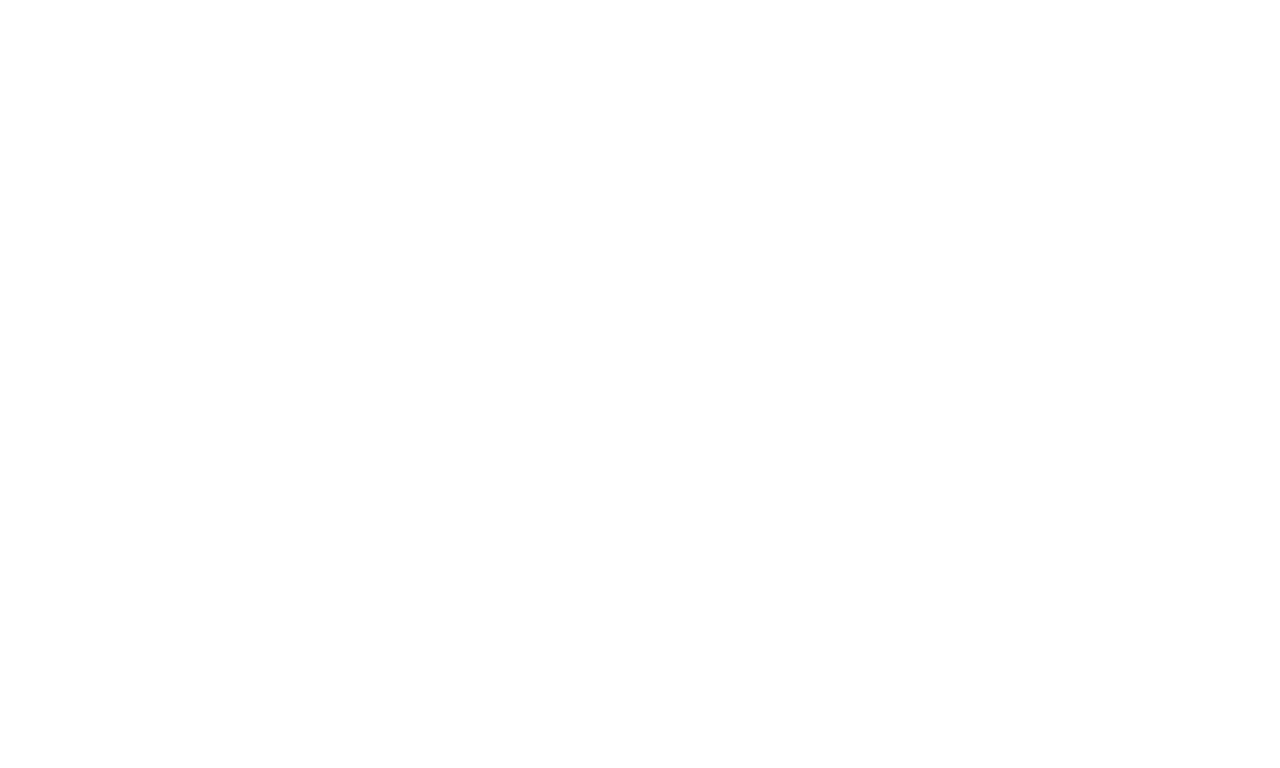
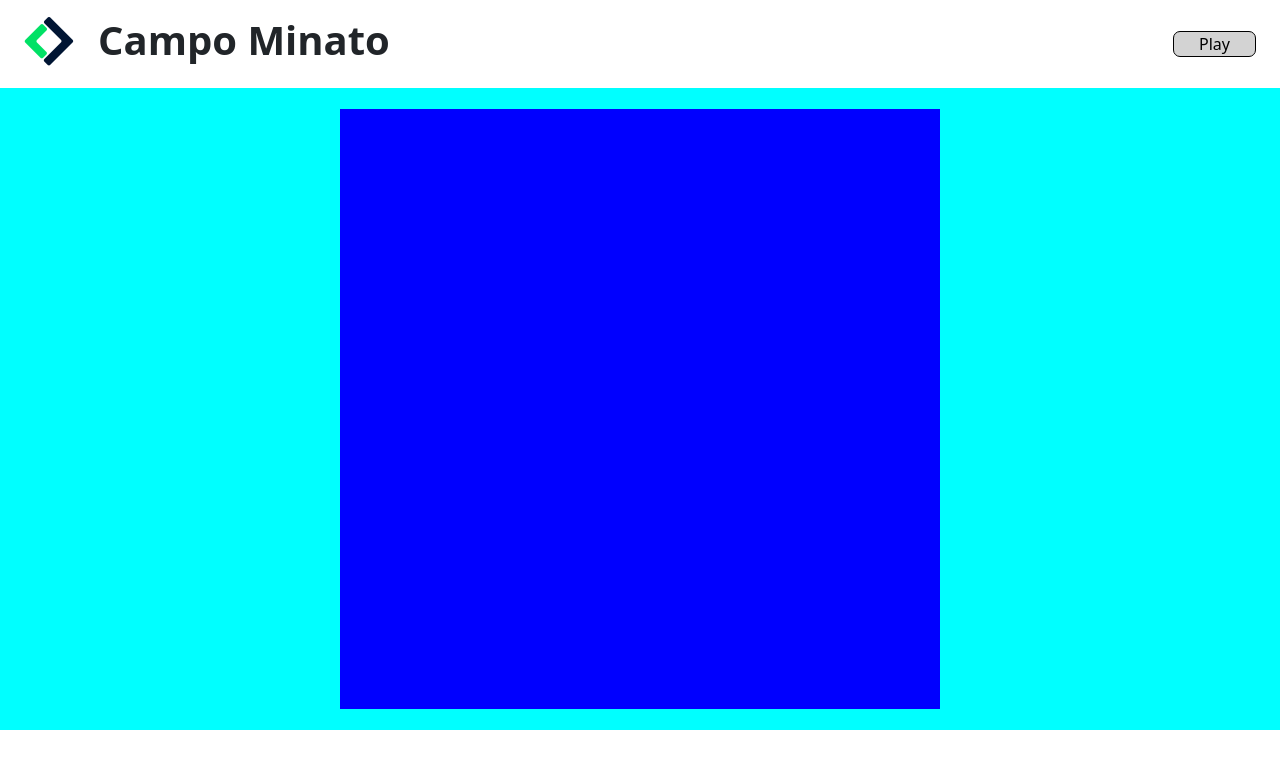
Before and after one commit to RosaD97/js-campominato-grid, a plain HTML site: page index.html in a window 1280 px wide. Drawn offline with nearby package versions, Linux system fonts and the light colour scheme.

Commit message:
da fixare

```diff
--- a/css/style.css
+++ b/css/style.css
@@ -4,3 +4,53 @@
     margin: 0;
     box-sizing: border-box;
 }
+
+/* Common */
+body{
+    background-color: aqua;
+    height: 100vh;
+    display: flex;
+    flex-direction: column;
+}
+
+
+
+/* Inizio Header */
+.intestazione{
+    background-color: #fff;
+}
+.logo{
+    height: 50px;
+}
+.ms_btn{
+    background-color: lightgray;
+    border: 1px solid black;
+    padding: 0 25px;
+    border-radius: 7px;
+}
+/* Fine Header */
+
+/* Inizio Main */
+main{
+    height: ;
+    flex-grow: 1;
+}
+.ms_container{
+    height: 37.5rem;
+    width: 37.5rem;
+    background-color: blue;
+}
+.cella{
+    border: 1px solid black;
+    width: calc(100% / 10);
+    height: calc(100% / 10);
+    background-color: burlywood;
+}
+/* Fine Main */
+
+/* Inizio Footer */
+footer{
+    height: 70px;
+    background-color: #fff;
+}
+/* Fine Footer */
--- a/index.html
+++ b/index.html
@@ -6,17 +6,32 @@
     <meta name="viewport" content="width=device-width, initial-scale=1.0">
     <title>Griglia Campo Minato</title>
 
+    <!-- bootstrap -->
+    <link href="https://cdn.jsdelivr.net/npm/bootstrap@5.3.0-alpha1/dist/css/bootstrap.min.css" rel="stylesheet" integrity="sha384-GLhlTQ8iRABdZLl6O3oVMWSktQOp6b7In1Zl3/Jr59b6EGGoI1aFkw7cmDA6j6gD" crossorigin="anonymous">
+
+
     <!-- Css -->
     <link rel="stylesheet" href="css/style.css">
 </head>
 <body>
 
     <!-- Header -->
-    <header></header>
+    <header class="intestazione pt-3 pb-3 ps-4 d-flex align-items-center">
+        <div class="d-flex">
+            <img class="logo" src="img/logo-boolean.png" alt="logo">
+            <h1 class="ps-4 fw-bolder">Campo Minato</h1>
+        </div>
+        <div class="ms-auto d-flex pe-4">
+            <button class="ms_btn">Play</button>
+        </div>
+    </header>
     <!-- /Header -->
 
     <!-- Main -->
-    <main></main>
+    <main class="d-flex align-items-center justify-content-center">
+        <div class="ms_container d-flex flex-wrap align-content-start">
+        </div>
+    </main>
     <!--/ Main -->
 
     <!-- Footer -->
@@ -24,6 +39,7 @@
     <!-- /Footer -->
 
     <!-- Js -->
+    <script src="https://cdn.jsdelivr.net/npm/bootstrap@5.3.0-alpha1/dist/js/bootstrap.bundle.min.js" integrity="sha384-w76AqPfDkMBDXo30jS1Sgez6pr3x5MlQ1ZAGC+nuZB+EYdgRZgiwxhTBTkF7CXvN" crossorigin="anonymous"></script>
     <script src="js/main.js"></script>
 </body>
 </html>
--- a/js/main.js
+++ b/js/main.js
@@ -1 +1,23 @@
 'use strict';
+
+//<div class="cella">1</div>
+
+// FUNZIONI
+function creaCella(elemento, classe){
+    const elementoCreato = document.createElement('elemento');
+    elementoCreato.classList.add(classe);
+    console.log(elemento)
+    return elementoCreato;
+}
+
+function appendiCella(container, element){
+    console.log(container)
+    container.append(element);
+
+}
+
+// MAIN
+
+const container = document.querySelector(".ms_container");
+const cella = creaCella('div', '.cella')
+appendiCella(container, cella);
```
